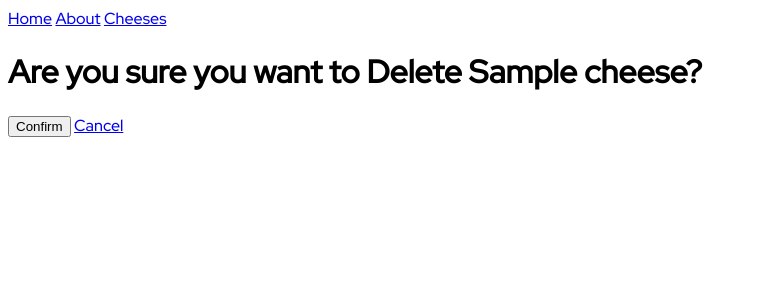
After one commit to skim121/CheeseTheDay, a Django app: page /cheese/1/delete/ in a window 1280 px wide. The commit adds this page. Shown: the top 300 px of the page, without its empty margins (0-757 px from the left). Run offline with Django 4.2, Linux system fonts and the light colour scheme; tables that the repository leaves empty hold one stand-in row (values such as "Sample post").

Commit message:
Delete function done

```diff
--- /dev/null
+++ b/main_app/templates/cheese_delete_confirm.html
@@ -0,0 +1,12 @@
+{% extends 'base.html' %}
+
+{% block content %}
+<h1>Are you sure you want to Delete {{cheese.name}}?</h1>
+<form method="post">
+  {% csrf_token %}
+  <div>
+    <input type="submit" value="Confirm" />
+    <a href="{% url 'cheese_detail' cheese.pk %}">Cancel</a>
+  </div>
+</form>
+{% endblock %}
--- a/main_app/templates/cheese_detail.html
+++ b/main_app/templates/cheese_detail.html
@@ -12,7 +12,7 @@
 
 <div>
     <a href="{% url 'cheese_update' cheese.pk %}"> Update Cheese Info</a>
-    <a href=""></a>
+    <a href="{% url 'cheese_delete' cheese.pk %}"> Delete </a>
 </div>
 
 {% endblock %}
--- a/main_app/urls.py
+++ b/main_app/urls.py
@@ -7,6 +7,6 @@ urlpatterns = [
     path('cheeses/', views.CheeseList.as_view(), name="cheeses"),
     path('cheese/new/', views.CheeseCreate.as_view(), name="cheese_create"),
     path('cheese/<int:pk>', views.CheeseDetail.as_view(), name="cheese_detail"),
-    path('cheese/<int:pk>/update', views.CheeseUpdate.as_view(), name="cheese_update"),
-
+    path('cheese/<int:pk>/update/', views.CheeseUpdate.as_view(), name="cheese_update"),
+    path('cheese/<int:pk>/delete/', views.CheeseDelete.as_view(), name="cheese_delete"),
 ]
--- a/main_app/views.py
+++ b/main_app/views.py
@@ -71,3 +71,8 @@ class CheeseUpdate(UpdateView):
     template_name = "cheese_update.html"
     def get_success_url(self):
         return reverse('cheese_detail', kwargs={'pk': self.object.pk})
+
+class CheeseDelete(DeleteView):
+    model = Cheese
+    template_name = "cheese_delete_confirm.html"
+    success_url = "/cheeses/"
```
